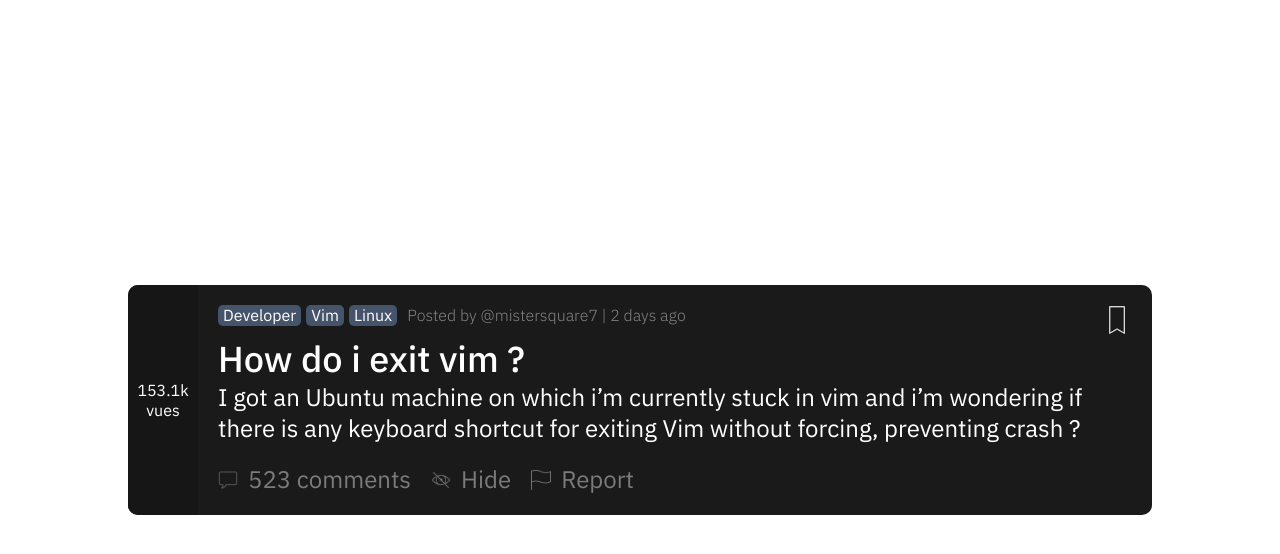
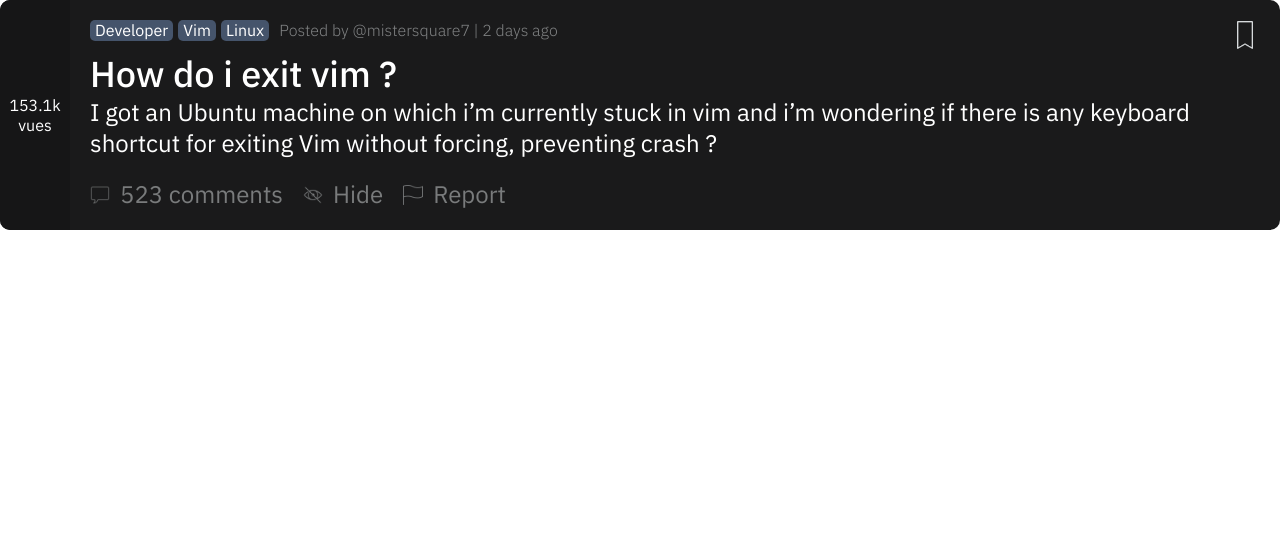
Before and after one commit to valentinlamine/LAMINE_GAMBEY_VOCANSON_GENDRON_Forum, a plain HTML site: page src/template/topic.html in a window 1280 px wide. Drawn offline with Linux system fonts and the light colour scheme.

Commit message:
ptite modif

```diff
--- a/src/CSS/topic.css
+++ b/src/CSS/topic.css
@@ -7,15 +7,11 @@
 
 .topic-item {
     display: flex;
-    width: 80%;
+    width: 100%;
     border-radius: 10px;
     background-color: #1A1A1B;
     color: #ffffff;
     text-decoration: none;
-    position: absolute;
-    top: 50%;
-    left: 50%;
-    transform: translate(-50%, -50%);
 }
 
 .topic-interactions {
```
